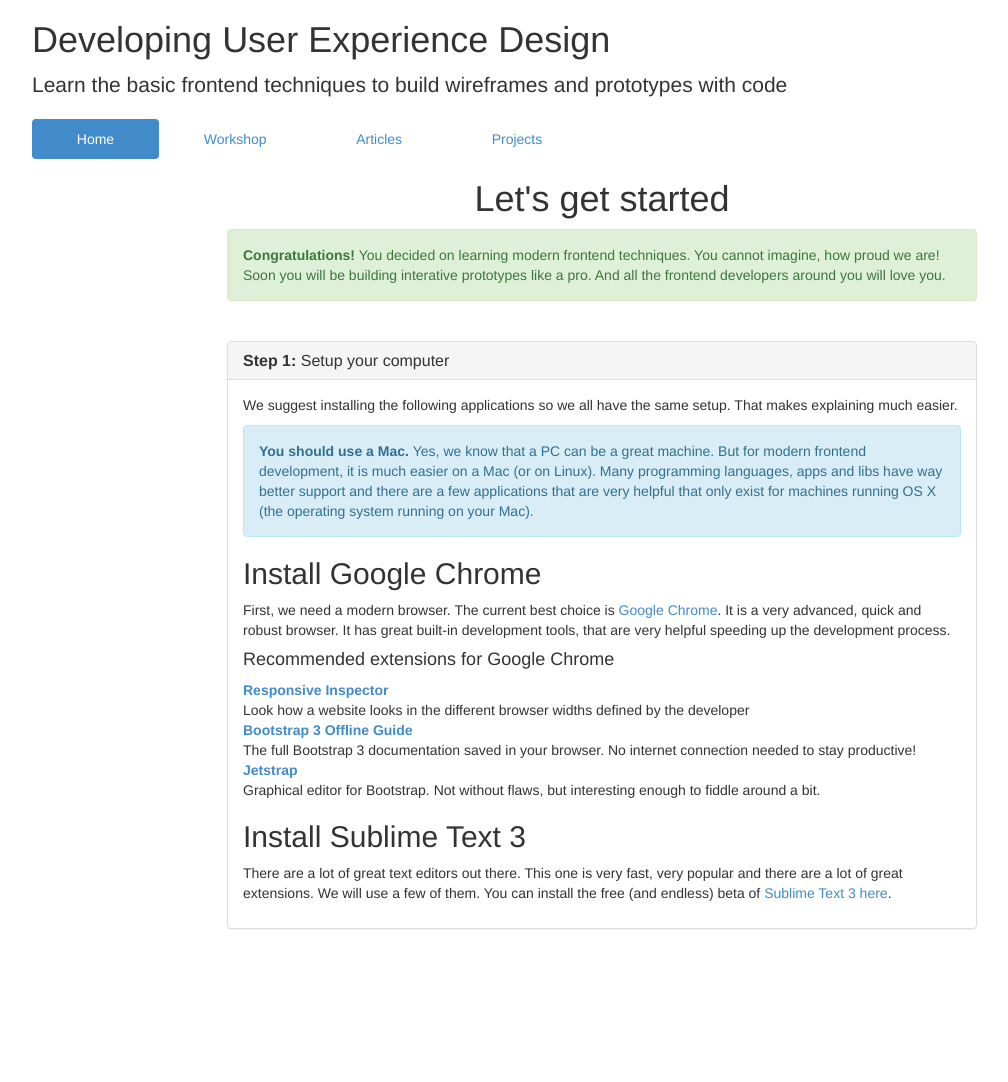
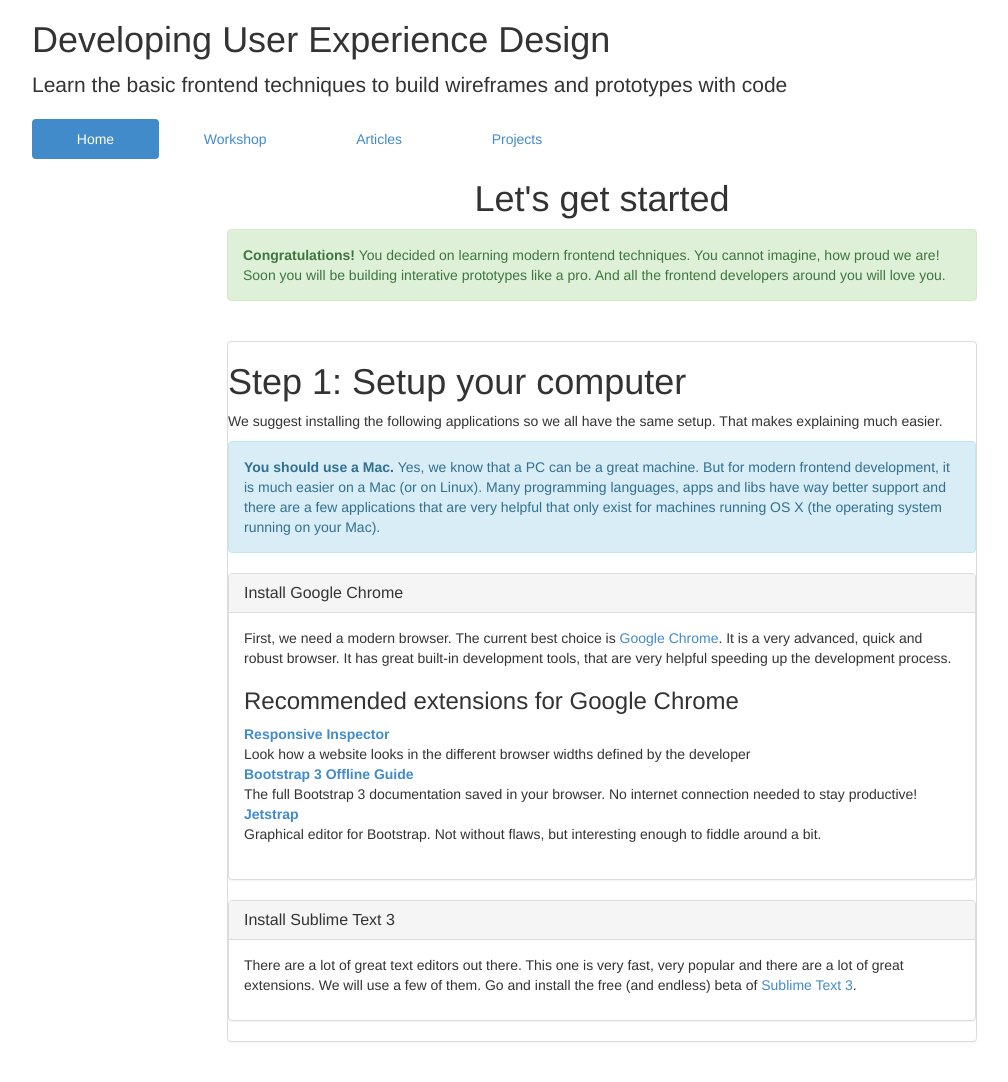
Before and after one commit to developinguxd/developinguxd.github.io, a Jekyll site: the page built from index.html, in a window 1280 px wide. Shown: the whole page, without its empty margins (38-1046 px from the left). Built offline with Jekyll 4.4.1, drawn with Linux system fonts in a browser that asks for light colours; before the commit the page ends 969 px from its top, so only the background shows below that.

Commit message:
Change what should be in a panel

```diff
--- a/index.html
+++ b/index.html
@@ -31,16 +31,18 @@ urls:
     <h1 class="text-center">Let's get started</h1>
     <p class="alert alert-success vgap"><strong>Congratulations!</strong> You decided on learning modern frontend techniques. You cannot imagine, how proud we are! Soon you will be building interative prototypes like a pro. And all the frontend developers around you will love you.</p>
     <section class="panel panel-default panel-step vgap">
-      <header class="panel-heading">
-        <h1 class="h3 panel-title"><strong>Step 1: </strong>Setup your computer</h1>
-      </header>
-      <section class="panel-body">
+      <h1>Step 1: Setup your computer</h1>
       <p>We suggest installing the following applications so we all have the same setup. That makes explaining much easier.</p>
       <p class="alert alert-info"><strong>You should use a Mac. </strong>Yes, we know that a PC can be a great machine. But for modern frontend development, it is much easier on a Mac (or on Linux). Many programming languages, apps and libs have way better support and there are a few applications that are very helpful that only exist for machines running OS X (the operating system running on your Mac).
       </p>
-      <h1 class="h2">Install Google Chrome</h1>
+      <section class="panel panel-default">
+        <header class="panel-heading">
+          <h1 class="panel-title">Install Google Chrome</h1>
+        </header>
+        <section class="panel-body">
          <p>First, we need a modern browser. The current best choice is <a href="{{page.urls.chrome}}" target="_blank">Google Chrome</a>. It is a very advanced, quick and robust browser. It has great built-in development tools, that are very helpful speeding up the development process.</p>
-       <h2 class="h4">Recommended extensions for Google Chrome</h2>
+          <section>
+            <h1 class="h3">Recommended extensions for Google Chrome</h1>
             <dl>
               <dt><a href="{{page.urls.chrome-responsive}}">Responsive Inspector</a></dt>
               <dd>Look how a website looks in the different browser widths defined by the developer</dd>
@@ -49,9 +51,16 @@ urls:
               <dt><a href="{{page.urls.chrome-jetstrap}}">Jetstrap</a></dt>
               <dd>Graphical editor for Bootstrap. Not without flaws, but interesting enough to fiddle around a bit.</dd>
             </dl>
-       <p></p>
-      <h1 class="h2">Install Sublime Text 3</h1>
-       <p>There are a lot of great text editors out there. This one is very fast, very popular and there are a lot of great extensions. We will use a few of them.  You can install the free (and endless) beta of <a href="{{page.urls.subl}}">Sublime Text 3 here</a>.</p>
+          </section>
+        </section>
+      </section>
+      <section class="panel panel-default">
+        <header class="panel-heading">
+          <h1 class="h2 panel-title">Install Sublime Text 3</h1>
+        </header>
+         <section class="panel-body">
+           <p>There are a lot of great text editors out there. This one is very fast, very popular and there are a lot of great extensions. We will use a few of them.  Go and install the free (and endless) beta of <a href="{{page.urls.subl}}">Sublime Text 3</a>.</p>
+         </section>
       </section>
    </section>
  </div>
```
Lines whose indentation alone changed are shown as unchanged.
